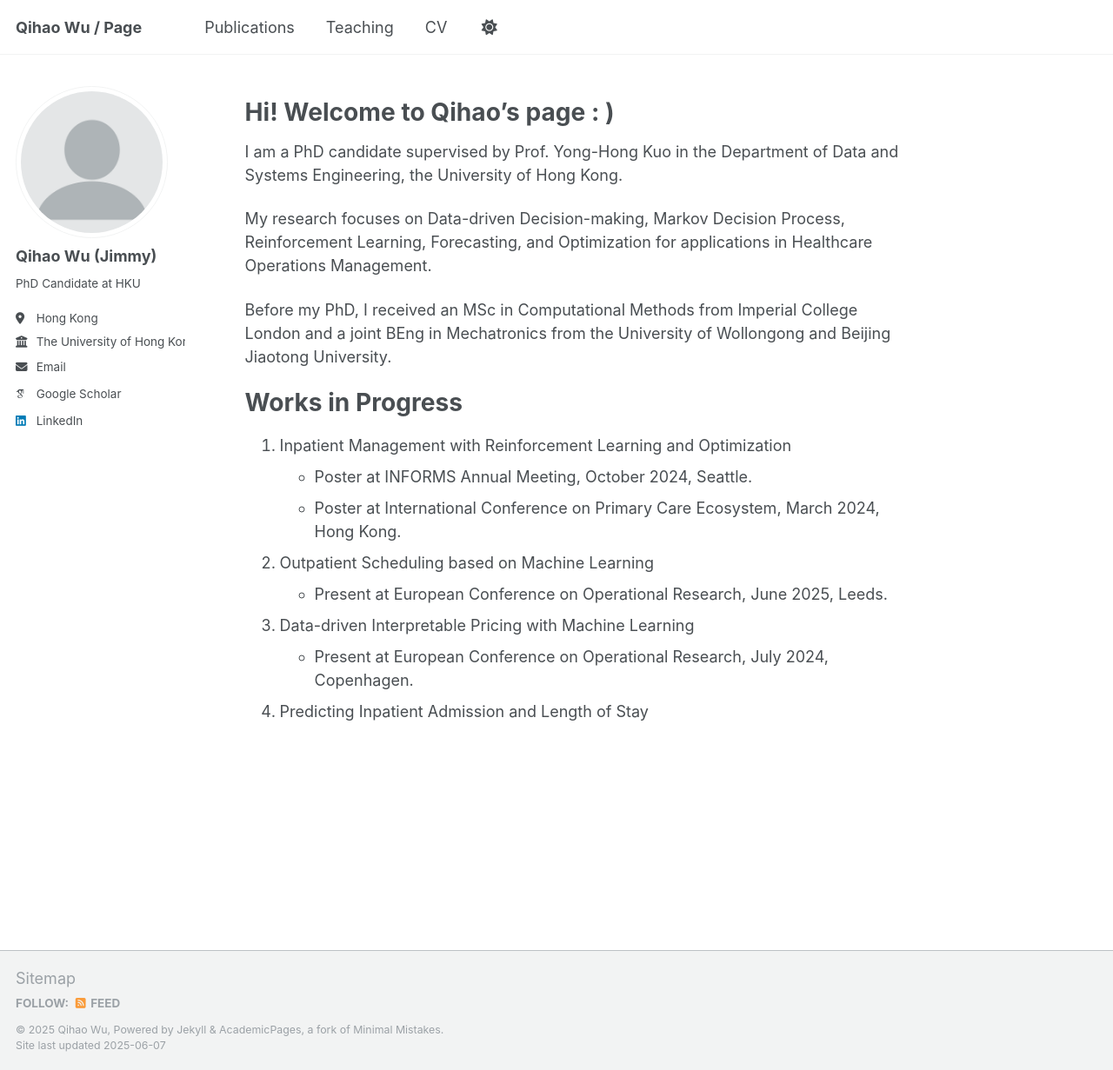
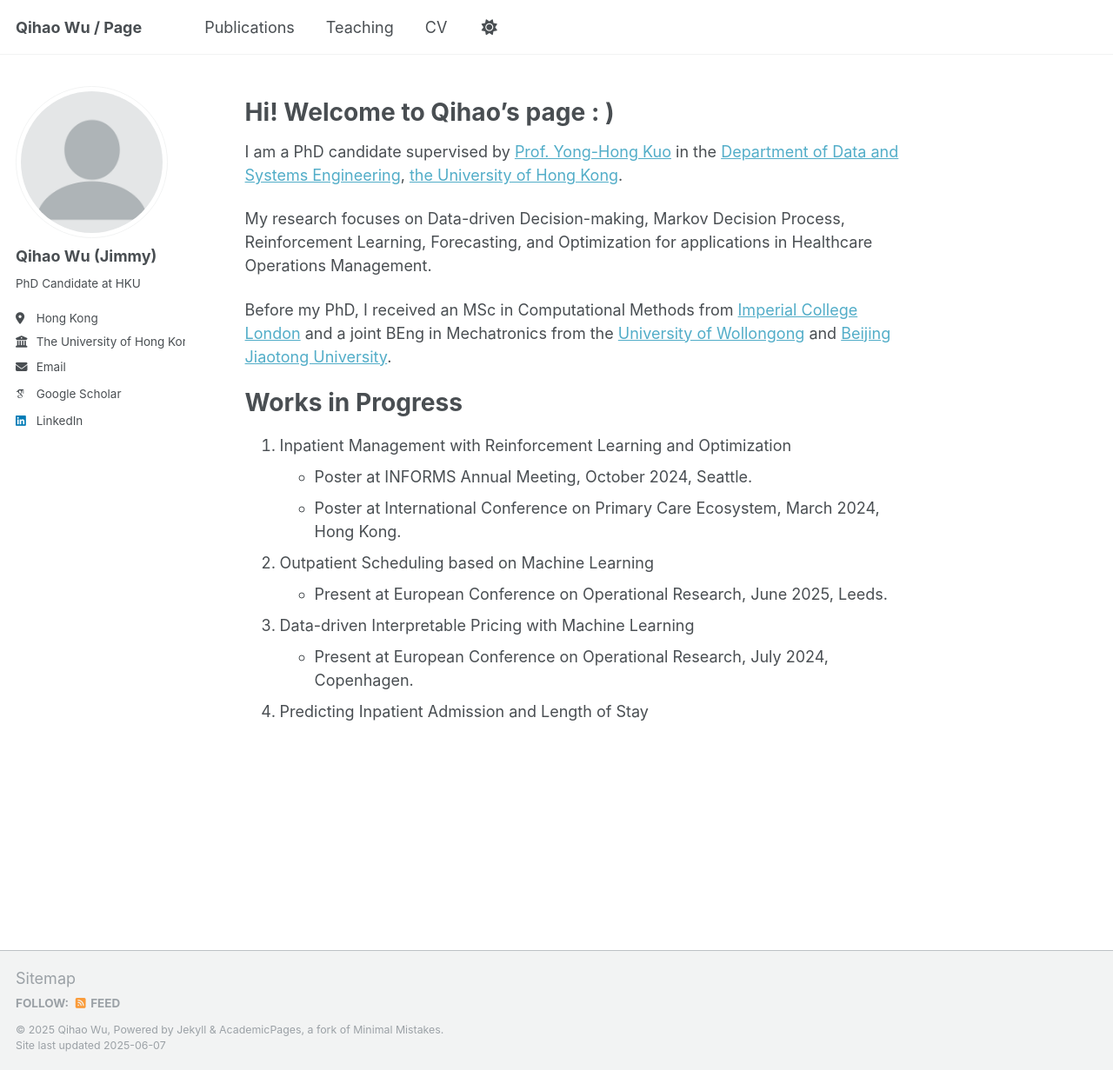
Before and after one commit to Qihao-Wu/bio, a Jekyll site: the page built from _pages/about.md, in a window 1280 px wide and 1231 px high. Shown: the whole window at 87% size. Built offline with Jekyll 4.4.1, drawn with Linux system fonts in a browser that asks for light colours; some web fonts are replaced; part of the change alters nothing that is shown.

```diff
--- a/_pages/about.md
+++ b/_pages/about.md
@@ -9,11 +9,11 @@ redirect_from:
 
 Hi! Welcome to Qihao's page : )
 ======
-I am a PhD candidate supervised by Prof. Yong-Hong Kuo in the Department of Data and Systems Engineering, the University of Hong Kong.
+I am a PhD candidate supervised by [Prof. Yong-Hong Kuo](https://sites.google.com/site/yonghongkuo/) in the [Department of Data and Systems Engineering](https://www.dase.hku.hk/), [the University of Hong Kong](https://www.hku.hk/).
 
 My research focuses on Data-driven Decision-making, Markov Decision Process, Reinforcement Learning, Forecasting, and Optimization for applications in Healthcare Operations Management.
 
-Before my PhD, I received an MSc in Computational Methods from Imperial College London and a joint BEng in Mechatronics from the University of Wollongong and Beijing Jiaotong University.
+Before my PhD, I received an MSc in Computational Methods from [Imperial College London](https://www.imperial.ac.uk/) and a joint BEng in Mechatronics from the [University of Wollongong](https://www.uow.edu.au/) and [Beijing Jiaotong University](http://en.njtu.edu.cn/).
 
 
 Works in Progress
```
